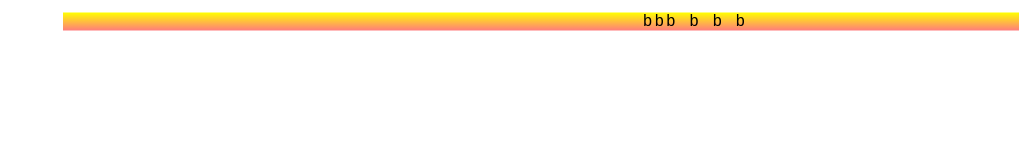
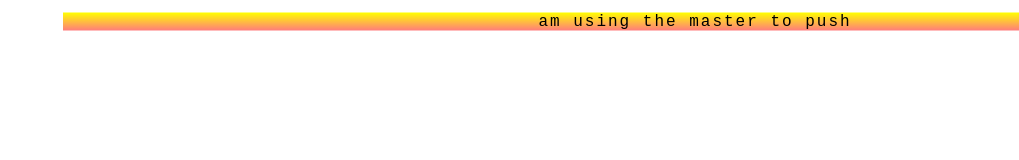
Before and after one commit to JibrilOs/goat, a plain HTML site: page index.html in a window 1280 px wide. Shown: the top 160 px of the page, without its empty margins (261-1280 px from the left). Drawn offline with Linux system fonts and the light colour scheme.

Commit message:
am using localmaster repo to push the main branch on github

```diff
--- a/index.html
+++ b/index.html
@@ -23,6 +23,6 @@
   </style>
 </head>
 <body>
-  <div class="he">bbb b b b </div>
+  <div class="he">am using the master to push </div>
 </body>
 </html>
```
